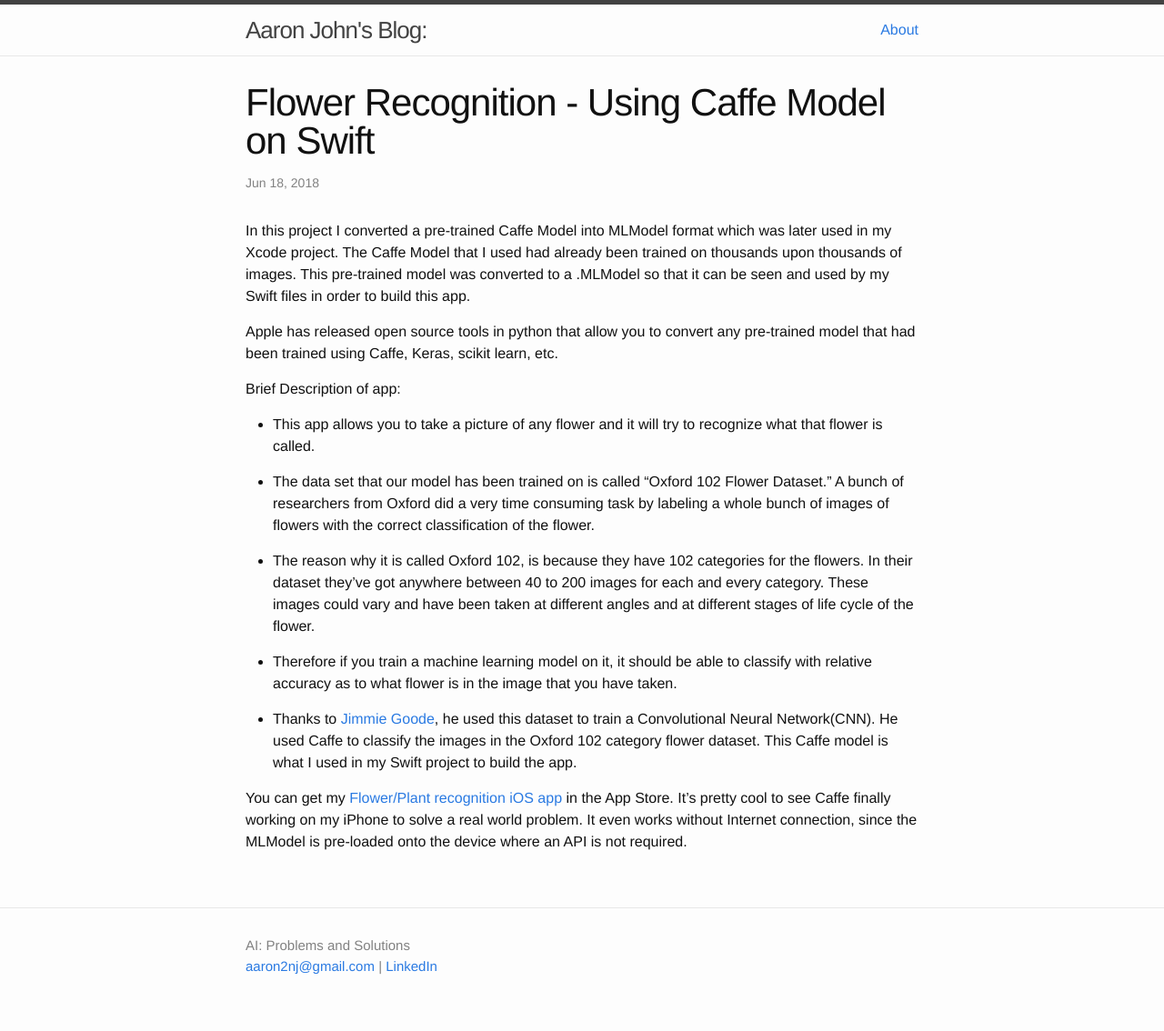
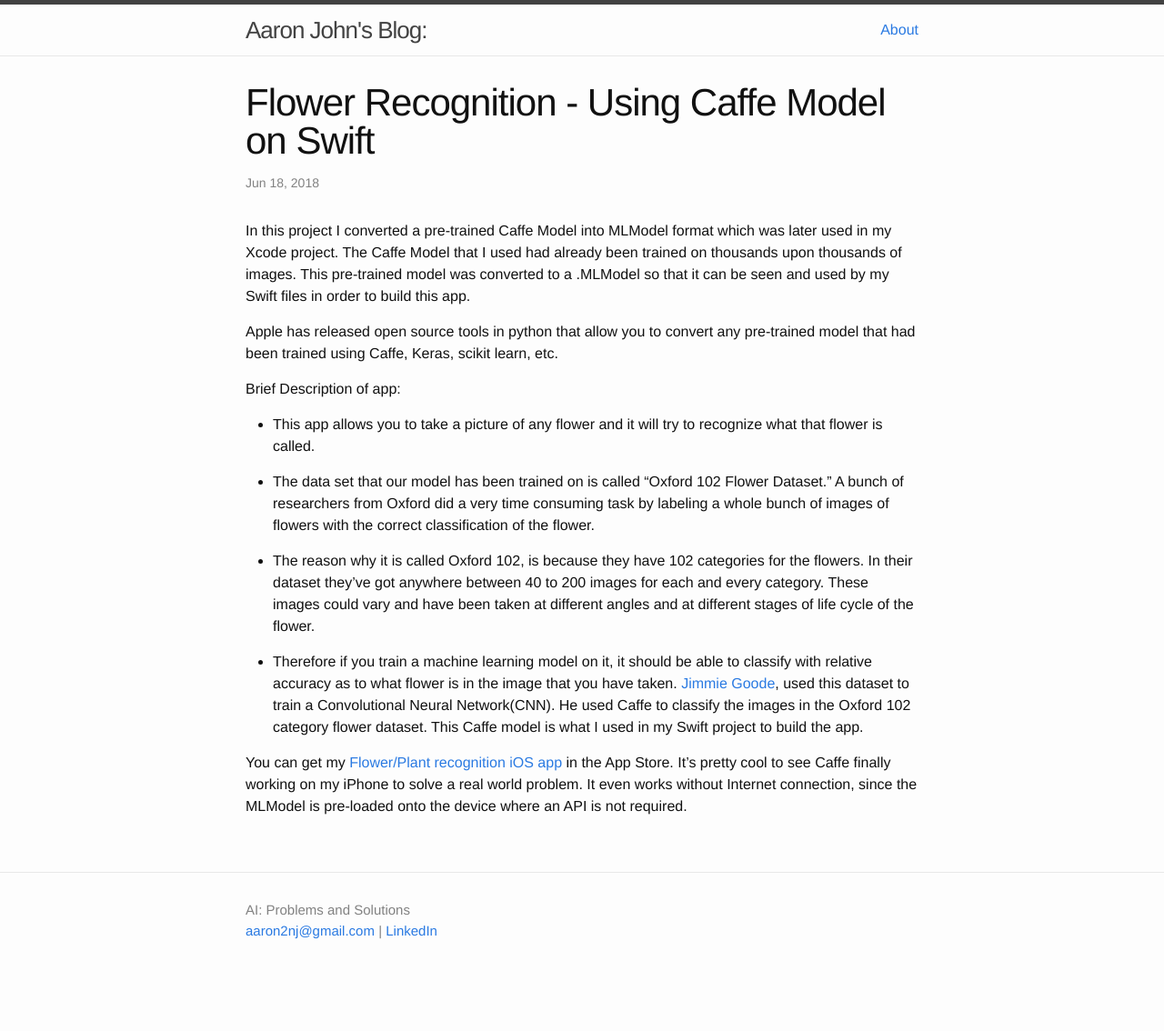
Before and after one commit to alexalwks2/aaronjohn2.github.io, a Jekyll site: the page built from _posts/2018-06-18-mobile-flower-recognition.md, in a window 1280 px wide. Shown: the whole page at 91% size. Built offline with Jekyll 4.4.1, drawn with Linux system fonts in a browser that asks for light colours; comment, search, counter and statistics services are not loaded; after the commit the page ends 1095 px from its top, so only the background shows below that.

Commit message:
Update 2018-06-18-mobile-flower-recognition.md

```diff
--- a/_posts/2018-06-18-mobile-flower-recognition.md
+++ b/_posts/2018-06-18-mobile-flower-recognition.md
@@ -22,9 +22,7 @@ A bunch of researchers from Oxford did a very time consuming task by labeling a
 In their dataset they've got anywhere between 40 to 200 images for each and every category.
 These images could vary and have been taken at different angles and at different stages of life cycle of the flower.
 
-* Therefore if you train a machine learning model on it, it should be able to classify with relative accuracy as to what flower is in the image that you have taken.
-
-* Thanks to [Jimmie Goode](https://github.com/jimgoo/caffe-oxford102), he used this dataset to train a Convolutional Neural Network(CNN). He used Caffe to classify the images in the Oxford 102 category flower dataset. This Caffe model is what I used in my Swift project to build the app.
+* Therefore if you train a machine learning model on it, it should be able to classify with relative accuracy as to what flower is in the image that you have taken. [Jimmie Goode](https://github.com/jimgoo/caffe-oxford102), used this dataset to train a Convolutional Neural Network(CNN). He used Caffe to classify the images in the Oxford 102 category flower dataset. This Caffe model is what I used in my Swift project to build the app.
 
 You can get my [Flower/Plant recognition iOS app](//this is a comment.. leave app link in here, once it is published) in the App Store.
 It's pretty cool to see Caffe finally working on my iPhone to solve a real world problem. It even works without Internet connection, since the MLModel is pre-loaded onto the device where an API is not required.
```
